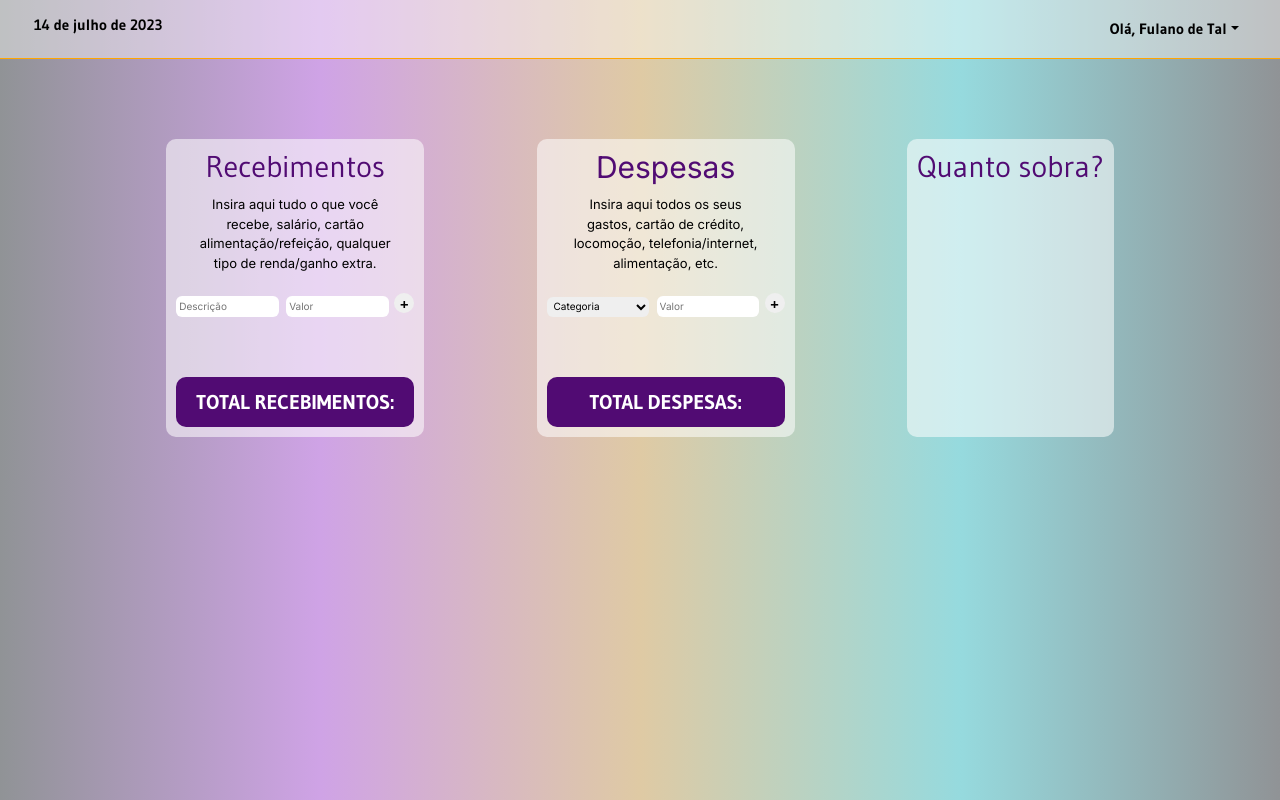
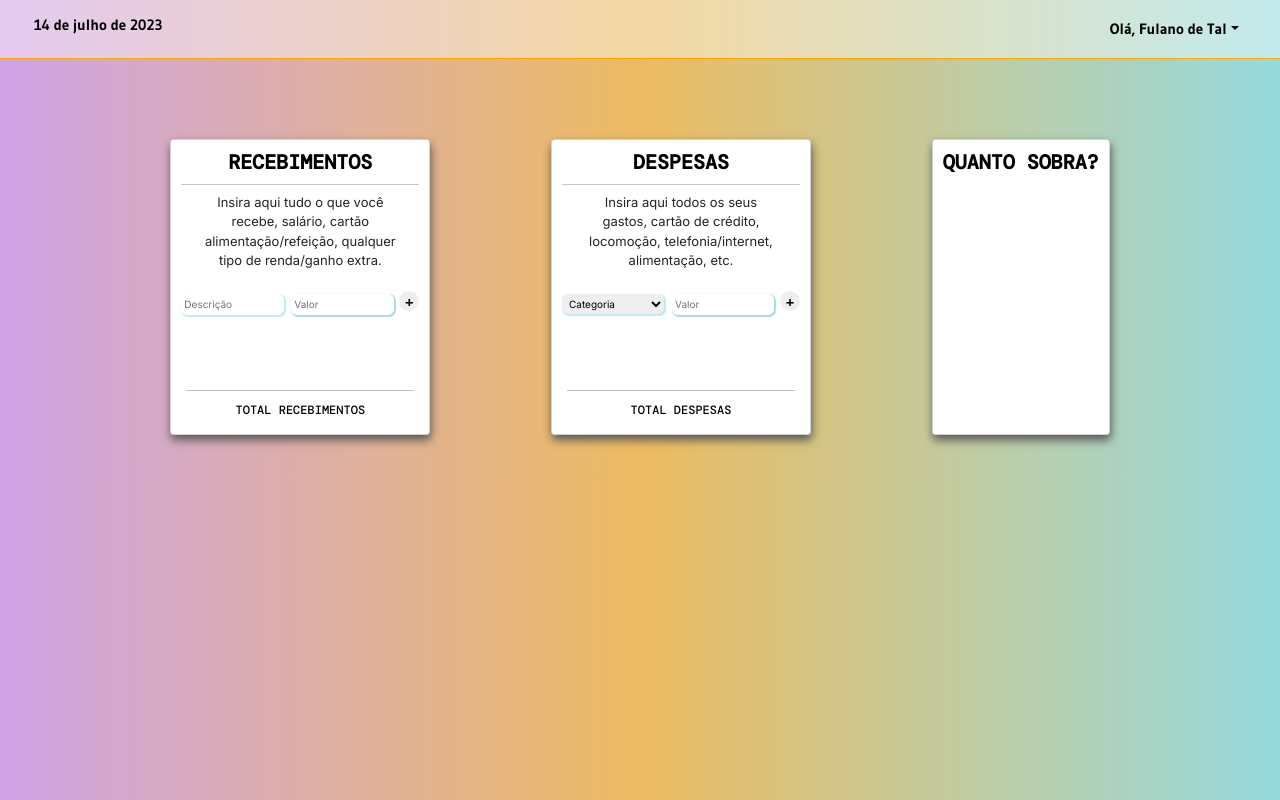
Before and after one commit to evamraposo/controle_financeiro, a plain HTML site: page index.html in a window 1280 px wide. Drawn offline with nearby package versions, Linux system fonts and the light colour scheme; a web font is replaced by a local one.

Commit message:
Ajustes no estilo

```diff
--- a/css/global.css
+++ b/css/global.css
@@ -8,7 +8,7 @@ html{
 }
 
 body{
-    background-image: linear-gradient(to right,#909396, #cfa3e6, #dfcaa4, #96DADE,  #909396);
+    background-image: linear-gradient(to right, #cfa3e6, #ecbb60, #96DADE);
 
 }
 
@@ -33,3 +33,9 @@ textarea:focus, input:focus, select:focus {
 .inter{
     font-family: 'Inter', sans-serif;
 }
+
+.dropdown-menu{
+    --bs-dropdown-bg: hsla(0, 0%, 100%, 0.705);
+    --bs-dropdown-border-color: none;
+    --bs-dropdown-link-active-bg: orange;
+}
--- a/css/index.css
+++ b/css/index.css
@@ -40,10 +40,12 @@ header{
     display: flex;
     flex-direction: column;
     justify-content: space-between;
-    background-color: rgba(255, 255, 255, 0.548);
+    background-color: white;
     padding: 10px;
-    border-radius: 10px;
+    /* border-radius: 10px; */
     text-align: center;
+    box-shadow: 1px 5px 10px rgb(90, 86, 86);
+
 }
 
 .resume{
@@ -51,7 +53,6 @@ header{
     flex-direction: column;
     justify-content: space-between;
     padding: 10px;
-    border-radius: 10px;
     text-align: center;
 }
 
@@ -59,6 +60,7 @@ header{
     margin-top: 20px;
     margin-bottom: 20px;
     border-radius: 3px;
+
 }
 
 .description-value, .category-value{
@@ -67,6 +69,7 @@ header{
     justify-content: space-around;
     font-size: 1.3rem;
     margin-bottom: 5px;
+
 
 
 }
@@ -79,20 +82,21 @@ header{
 }
 
 .ctotal-receipts, .ctotal-expenses{
-    font-size: 2rem;
-    color: white;
-    font-weight: 700;
-    padding: 10px;
-    background-color: #510B73;
-    border-radius: 10px;
+    font-size: 1.2rem;
+    color: black;
+    font-weight: 500;
+    padding: 5px;
     margin-top: 40px;
+    font-family: 'DM Mono';
+    border-radius: 2px;
 }
 
 .title{
-    color: #510B73;
-    font-size: 3rem;
-    font-weight: 400;
+    color: black;
+    font-size: 2rem;
+    font-weight: 700;
     margin-bottom: 10px;
+    font-family: 'DM Mono';
 }
 
 p{
@@ -116,6 +120,7 @@ p{
     padding: 3px;
     border: none;
     font-family: 'Inter', sans-serif;
+    box-shadow: 1px 1px 1px 1px rgb(193, 232, 245);
 }
 
 #value-expenses, #value-receipts{
@@ -125,6 +130,7 @@ p{
     border: none;
     margin-left: 5px;
     font-family: 'Inter', sans-serif;
+    box-shadow: 1px 1px 1px 1px lightblue;
 }
 
 #add{
--- a/index.html
+++ b/index.html
@@ -13,7 +13,9 @@
     <link
         href="https://fonts.googleapis.com/css2?family=Amiko:wght@400;600;700&family=Gudea:wght@400;700&family=Inter:wght@100;200;300;400;500;600;700;800;900&family=Manjari:wght@100;400;700&family=Montserrat:wght@100;300;400;500;600;700&display=swap"
         rel="stylesheet">
-
+        <link rel="preconnect" href="https://fonts.googleapis.com">
+        <link rel="preconnect" href="https://fonts.gstatic.com" crossorigin>
+        <link href="https://fonts.googleapis.com/css2?family=DM+Mono:wght@300;400;500&display=swap" rel="stylesheet">
     <link rel="shortcut icon" href="./assets/icon2.ico" type="image/x-icon" />
     <script src="script.js"></script>
 
@@ -25,7 +27,7 @@
             14 de julho de 2023
         </span>
 
-        <div class="dropdown-center">
+        <div class="dropdown-center" >
             <button class="hello-name gudea btn dropdown-toggle" type="button" data-bs-toggle="dropdown">Olá, Fulano de Tal</button>
             <ul class="dropdown-menu">
                 <li class="dropdown-item"><a  class="menu-item gudea">Editar perfil</a></li>
@@ -36,11 +38,11 @@
     </header>
 
     <div class="container">
-        <div class="receipts">
+        <div class="receipts card">
             <div>
-                <h1 class="title gudea">Recebimentos</h1>
-
-                <p class="inter">Insira aqui tudo o que você recebe, salário, cartão alimentação/refeição, qualquer tipo
+                <h1 class="title gudea card-title">RECEBIMENTOS</h1>
+                <hr>
+                <p class="inter card-subtitle">Insira aqui tudo o que você recebe, salário, cartão alimentação/refeição, qualquer tipo
                     de renda/ganho extra.</p>
 
                 <div class="inputs">
@@ -58,16 +60,17 @@
 
 
             <div class="ctotal-receipts gudea">
-                <span>TOTAL RECEBIMENTOS: <span id="total-receipts"></span></span>
+                <hr>
+                <span>TOTAL RECEBIMENTOS <br> <span id="total-receipts"></span></span>
             </div>
 
         </div>
 
-        <div class="expenses">
+        <div class="expenses card">
             <div>
-                <h1 class="title inter">Despesas</h1>
-
-                <p class="inter">Insira aqui todos os seus gastos, cartão de crédito, locomoção, telefonia/internet,
+                <h1 class="title inter card-title">DESPESAS</h1>
+                <hr>
+                <p class="inter card-subtitle">Insira aqui todos os seus gastos, cartão de crédito, locomoção, telefonia/internet,
                     alimentação, etc.</p>
 
                 <div class="inputs">
@@ -88,14 +91,15 @@
             </div>
 
             <div class="ctotal-expenses gudea">
-                <span>TOTAL DESPESAS: <span id="total-expenses"></span></span>
+                <hr>
+                <span>TOTAL DESPESAS <br> <span id="total-expenses"></span></span>
             </div>
 
         </div>
 
-        <div class="resume">
-            <h1 class="title gudea">Quanto sobra?</h1>
-            <span class="resume-value inter"></span>
+        <div class="resume card">
+            <h1 class="title gudea card-title">QUANTO SOBRA?</h1>
+            <span class="resume-value inter card-body"></span>
         </div>
     </div>
     <script src="https://cdn.jsdelivr.net/npm/bootstrap@5.3.1/dist/js/bootstrap.bundle.min.js" integrity="sha384-HwwvtgBNo3bZJJLYd8oVXjrBZt8cqVSpeBNS5n7C8IVInixGAoxmnlMuBnhbgrkm" crossorigin="anonymous"></script>
```
